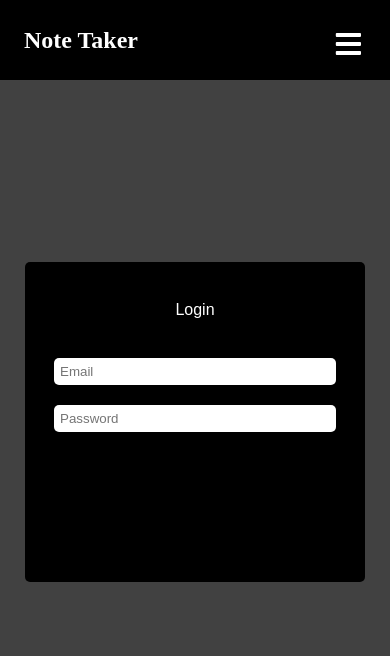
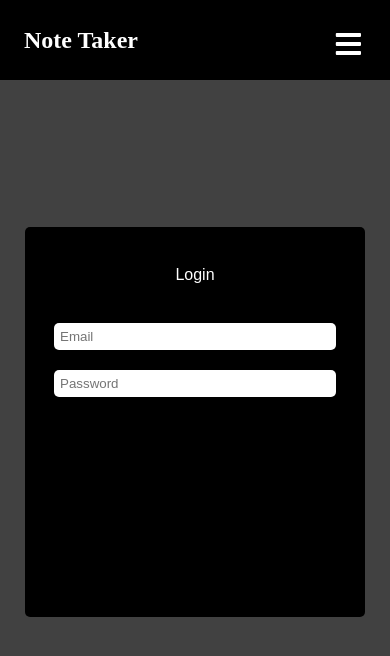
Before and after one commit to PeteChicchetti/note-taker-react, a React (Create React App) app in the folder client/: page / in a window 390 px wide. Shown: the top 656 px of the page. Built offline with nearby package versions, Linux system fonts and the light colour scheme.

Commit message:
made login box larger on desktop view. corrected issue with mobile size 380

```diff
--- a/client/src/components/Login/login.css
+++ b/client/src/components/Login/login.css
@@ -1,8 +1,8 @@
 .loginCard {
     border-radius: 5px;
     background-color: black;
-    max-width: 280;
-    height: 280px;
+    width: 350px;
+    height: 350px;
     padding: 20px;
 }
 
@@ -41,7 +41,7 @@
 
 @media screen and (max-width: 380px) {
     .loginCard {
-        width: 280px;
+        width: 260px;
     }
 }
 
```
